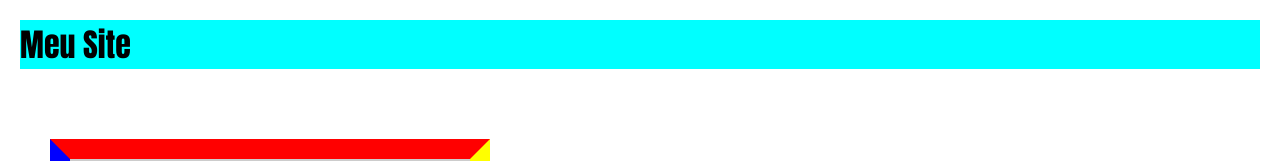
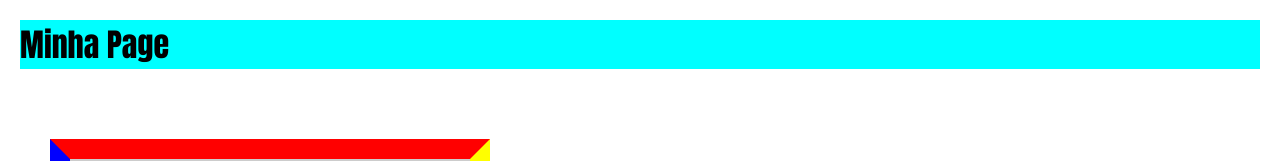
Before and after one commit to Victor-Mateus06/Git-Github-aula, a plain HTML site: page index.html in a window 1280 px wide. Shown: the top 161 px of the page. Drawn offline with Linux system fonts and the light colour scheme; placeholder pictures from the web are drawn by us.

Commit message:
Mudei o Título

```diff
--- a/index.html
+++ b/index.html
@@ -9,7 +9,7 @@
 
 </head>
 <body>
-    <h1 id="tema">Meu Site</h1>
+    <h1 id="tema">Minha Page</h1>
     <img src="https://placehold.co/400x300" alt="Imagem de Perfil" title="Imagem de Perfil">
 
     <h2>Como este site funciona?</h2>
```
